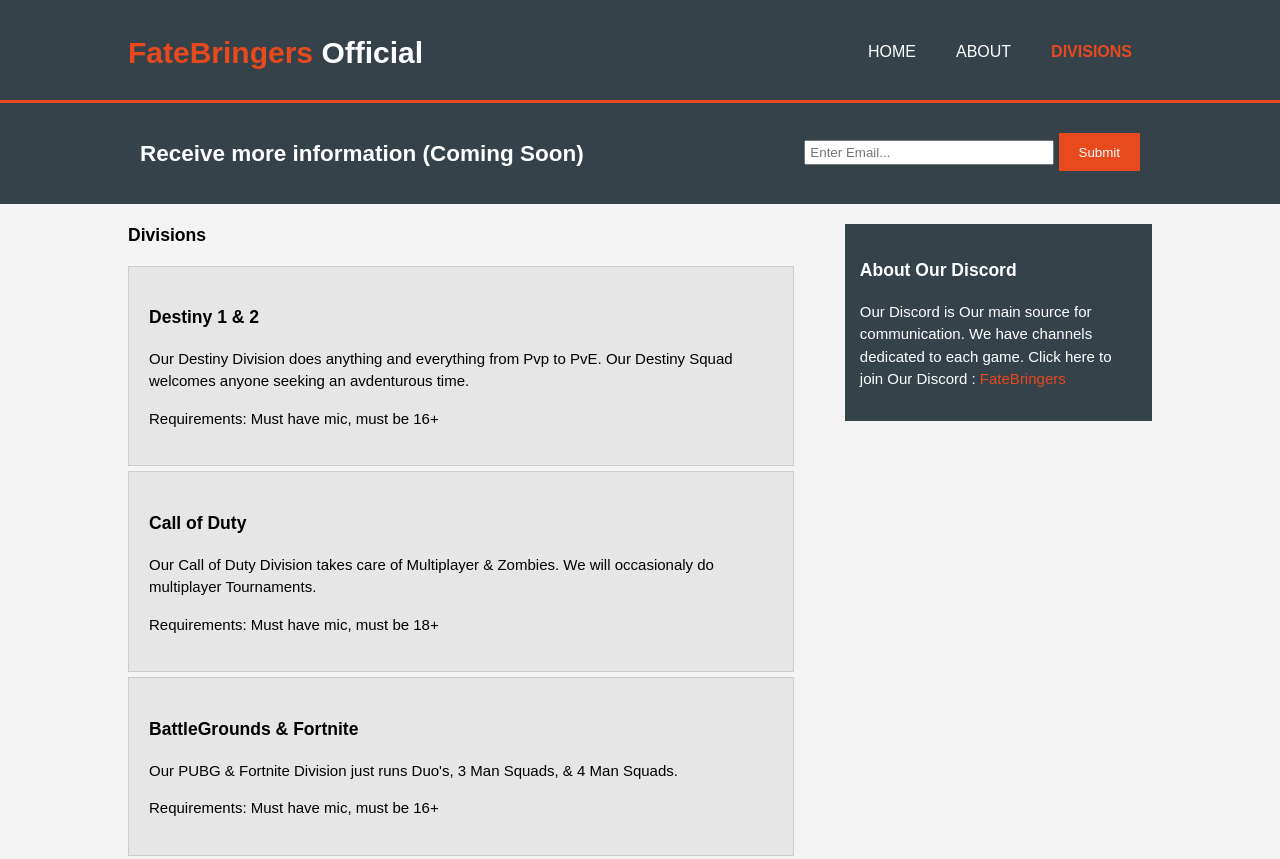
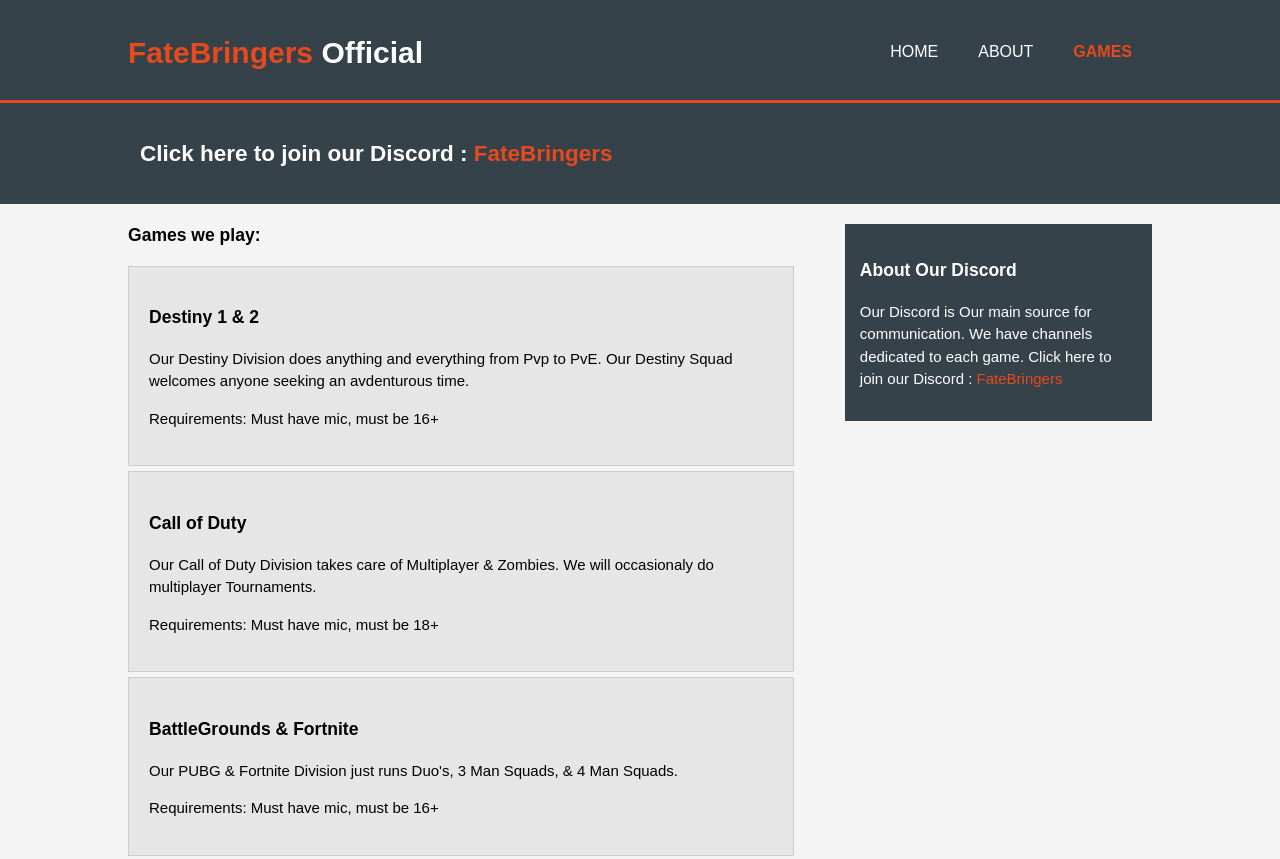
Before and after one commit to Dallasa22/FateBringers-Offical, a plain HTML site: page services.html in a window 1280 px wide. Shown: the top 859 px of the page. Drawn offline with Linux system fonts and the light colour scheme.

Commit message:
UD
Update of Clan Page.

```diff
--- a/services.html
+++ b/services.html
@@ -3,7 +3,7 @@
     <meta charset="utf-8">
     <meta name="viewport" content="width=device-width">
 
-    <title>FateBringers | Services</title>
+    <title>FateBringers | Games</title>
     <link rel="stylesheet" href="./css/style.css">
   </head>
   <body>
@@ -16,7 +16,7 @@
           <ul>
             <li><a href="index.html">Home</a></li>
             <li><a href="about.html">About</a></li>
-            <li class="current"><a href="services.html">Divisions</a></li>
+            <li class="current"><a href="services.html">Games</a></li>
           </ul>
         </nav>
       </div>
@@ -24,17 +24,14 @@
 
     <section id="newsletter">
       <div class="container">
-        <h1>Receive more information (Coming Soon)</h1>
-        <form>
-          <input type="email" placeholder="Enter Email...">
-          <button type="submit" class="button_1">Submit</button>
+        <h1>Click here to join our Discord : <a id="Discord-link"href="https://discord.gg/FFktC3d">FateBringers</a></h1>
       </div>
     </section>
 
     <section id="main">
       <div class="container">
         <article id="main-col">
-          <h1 class="page-title">Divisions</h1>
+          <h1 class="page-title">Games we play:</h1>
           <ul id="services">
             <li>
               <h3>Destiny 1 &amp; 2</h3>
@@ -56,7 +53,7 @@
         <aside id="sidebar">
           <div class="dark">
           <h3>About Our Discord</h3>
-          <p>Our Discord is Our main source for communication. We have channels dedicated to each game. Click here to join Our Discord : <a id="Discord-link"href="https://discord.gg/FFktC3d">FateBringers</a></p>
+          <p>Our Discord is Our main source for communication. We have channels dedicated to each game. Click here to join our Discord : <a id="Discord-link"href="https://discord.gg/FFktC3d">FateBringers</a></p>
         </div>
         </aside>
       </div>
```
Also changed, not shown: about.html (+2 -5 lines), index.html (+2 -5 lines).
